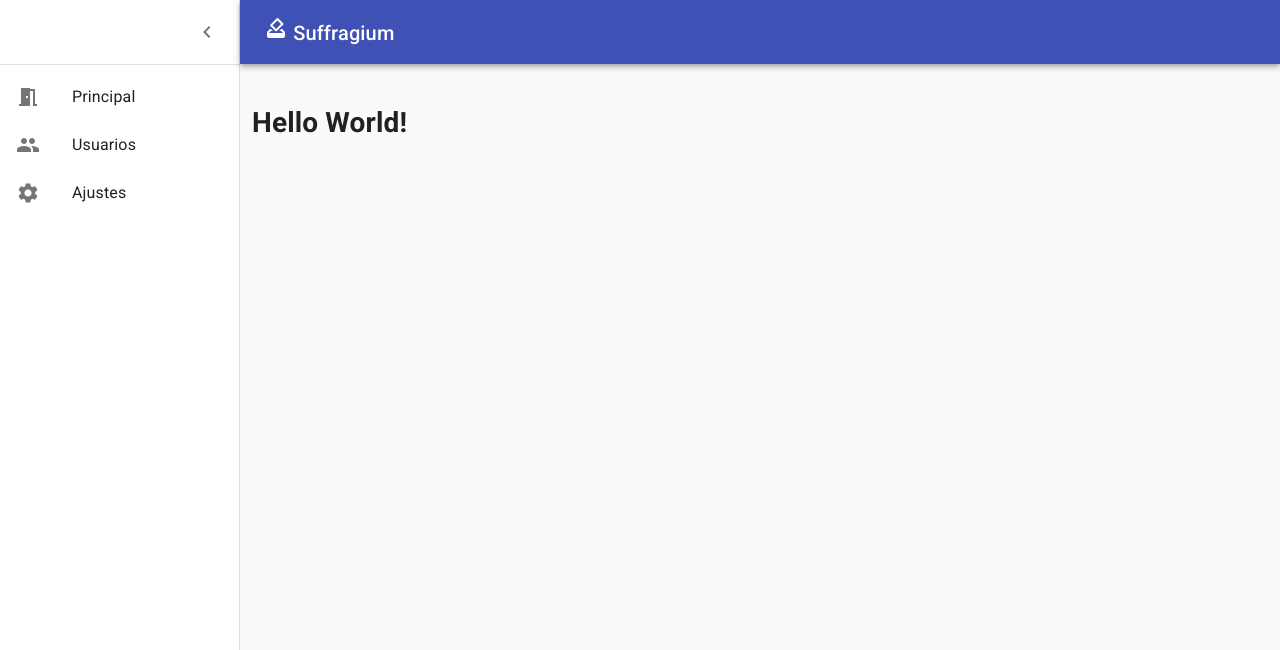
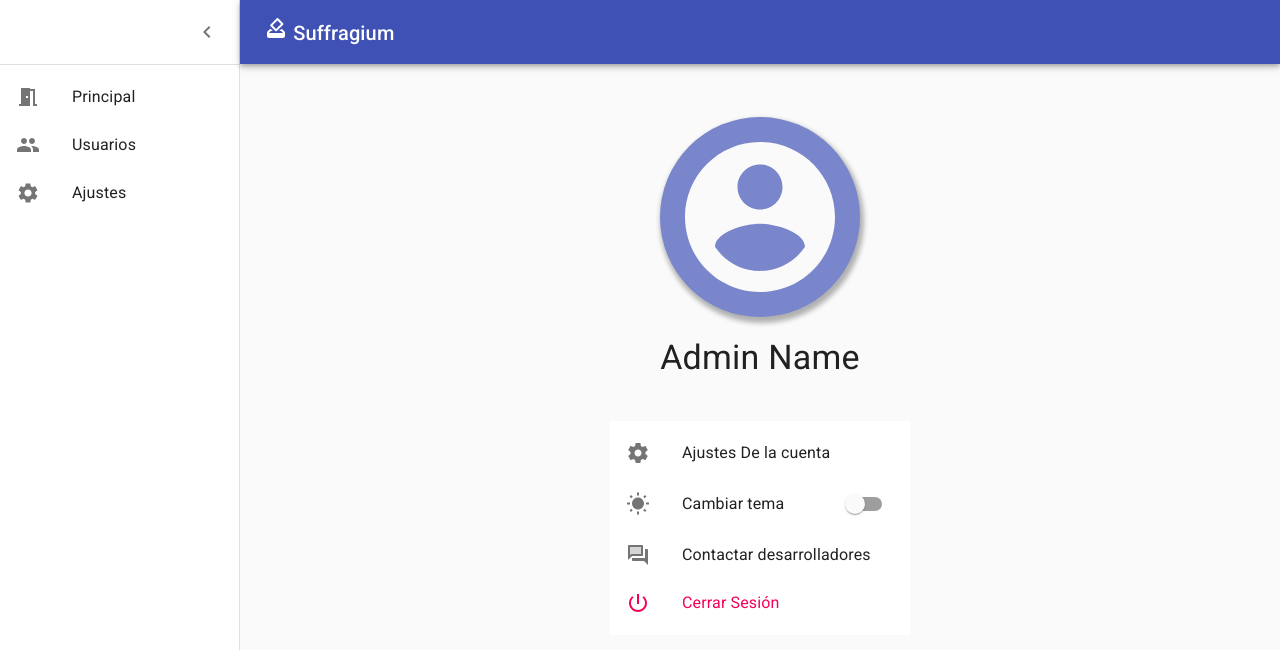
Before and after one commit to JorgeTmrz/suffragium, a React (Create React App) app in the folder web/: page /auth in a window 1280 px wide. Shown: the top 650 px of the page. Built offline with nearby package versions, Linux system fonts and the light colour scheme.

Commit message:
Create settings screen

```diff
--- a/web/src/pages/admin/Dashboard.tsx
+++ b/web/src/pages/admin/Dashboard.tsx
@@ -9,12 +9,12 @@ import Typography from '@material-ui/core/Typography';
 import Divider from '@material-ui/core/Divider';
 import IconButton from '@material-ui/core/IconButton';
 import Container from '@material-ui/core/Container';
-import Grid from '@material-ui/core/Grid';
 import MenuIcon from '@material-ui/icons/Menu';
 import ChevronLeftIcon from '@material-ui/icons/ChevronLeft';
 import { mainListItems } from './helpers/listItems';
 import { DashboardStyles } from './helpers/DashboardStyles';
 import { HowToVote } from '@material-ui/icons';
+import { Settings } from './Settings';
 
 
 export default function Dashboard() {
@@ -68,9 +68,10 @@ export default function Dashboard() {
       <main className={classes.content}>
         <div className={classes.appBarSpacer} />
         <Container maxWidth="lg" className={classes.container}>
-          <Grid container spacing={3}>
+          {/* <Grid container spacing={3}>
             <h1>Hello World!</h1>
-          </Grid>
+          </Grid> */}
+          <Settings/>
         </Container>
       </main>
     </div>
--- /dev/null
+++ b/web/src/pages/admin/Settings.tsx
@@ -0,0 +1,108 @@
+import {
+    Avatar,
+    Container,
+    Grid,
+    List,
+    ListItemIcon,
+    ListItemText,
+    makeStyles,
+    Switch,
+    Typography,
+} from "@material-ui/core";
+import {
+    AccountCircle,
+    PowerSettingsNew,
+    QuestionAnswerTwoTone,
+    SettingsRounded,
+    WbSunnySharp,
+} from "@material-ui/icons";
+import React from "react";
+import ListItem from "@material-ui/core/ListItem";
+
+const SettingsPageStyles = makeStyles((theme) => ({
+    container: {
+        display: "flex",
+        flexDirection: "column",
+        justifyContent: "space-around",
+        alignItems: "center",
+        height: "70vh",
+    },
+    avatarGrid: {
+        flexDirection: "column",
+        alignItems: "center",
+    },
+    avatar: {
+        marginBottom: "20px",
+        backgroundColor: theme.palette.primary.light,
+        height: "200px",
+        width: "200px",
+        boxShadow: "2px 4px 5px 2px #0000004c",
+    },
+    icon: {
+        height: "180px",
+        width: "180px",
+    },
+    buttonList: {
+        backgroundColor: theme.palette.background.paper,
+        width: "300px",
+    },
+    optionText: {},
+    logOut: {
+        color: theme.palette.secondary.main,
+    },
+}));
+
+export const Settings = () => {
+    const classes = SettingsPageStyles();
+    return (
+        <Container className={classes.container}>
+            <Grid container className={classes.avatarGrid}>
+                <Avatar className={classes.avatar}>
+                    <AccountCircle className={classes.icon}></AccountCircle>
+                </Avatar>
+                <Typography variant="h4">Admin Name</Typography>
+            </Grid>
+            <Grid>
+                <List component={"nav"} className={classes.buttonList}>
+                    <ListItem button>
+                        <ListItemIcon>
+                            <SettingsRounded />
+                        </ListItemIcon>
+                        <ListItemText className={`${classes.optionText}`}>
+                            Ajustes De la cuenta
+                        </ListItemText>
+                    </ListItem>
+                    <ListItem>
+                        <ListItemIcon>
+                            <WbSunnySharp />
+                        </ListItemIcon>
+                        <ListItemText className={`${classes.optionText}`}>
+                            Cambiar tema
+                        </ListItemText>
+                        <Switch
+                            name="changeTheme"
+                        />
+                    </ListItem>
+                    <ListItem button>
+                        <ListItemIcon>
+                            <QuestionAnswerTwoTone />
+                        </ListItemIcon>
+                        <ListItemText className={`${classes.optionText}`}>
+                            Contactar desarrolladores
+                        </ListItemText>
+                    </ListItem>
+                    <ListItem button>
+                        <ListItemIcon className={classes.logOut}>
+                            <PowerSettingsNew />
+                        </ListItemIcon>
+                        <ListItemText
+                            className={`${classes.logOut} ${classes.optionText}`}
+                        >
+                            Cerrar Sesión
+                        </ListItemText>
+                    </ListItem>
+                </List>
+            </Grid>
+        </Container>
+    );
+};
```
